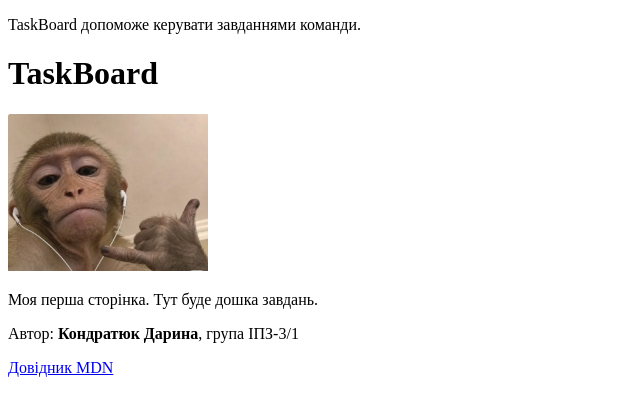
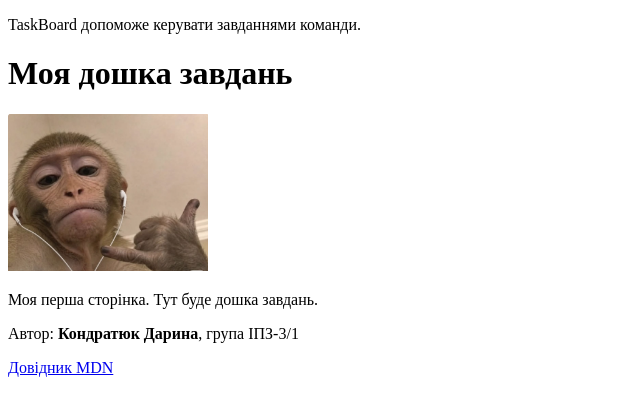
Before and after one commit to kondratiukdoipz24-crypto/WebDev-Kondratiuk, a plain HTML site: page index.html in a window 1280 px wide. Shown: the whole page, without its empty margins (0-640 px from the left). Drawn offline with Linux system fonts and the light colour scheme.

Commit message:
Змінено заголовок українською

```diff
--- a/index.html
+++ b/index.html
@@ -9,8 +9,7 @@
 <body>
     <p>TaskBoard допоможе керувати завданнями команди.</p>
 
-    <h1>TaskBoard</h1>
-
+    <h1>Моя дошка завдань</h1>
     <img src="images/logo.png" alt="Логотип TaskBoard" width="200">
 
     <p>Моя перша сторінка. Тут буде дошка завдань.</p>
```
